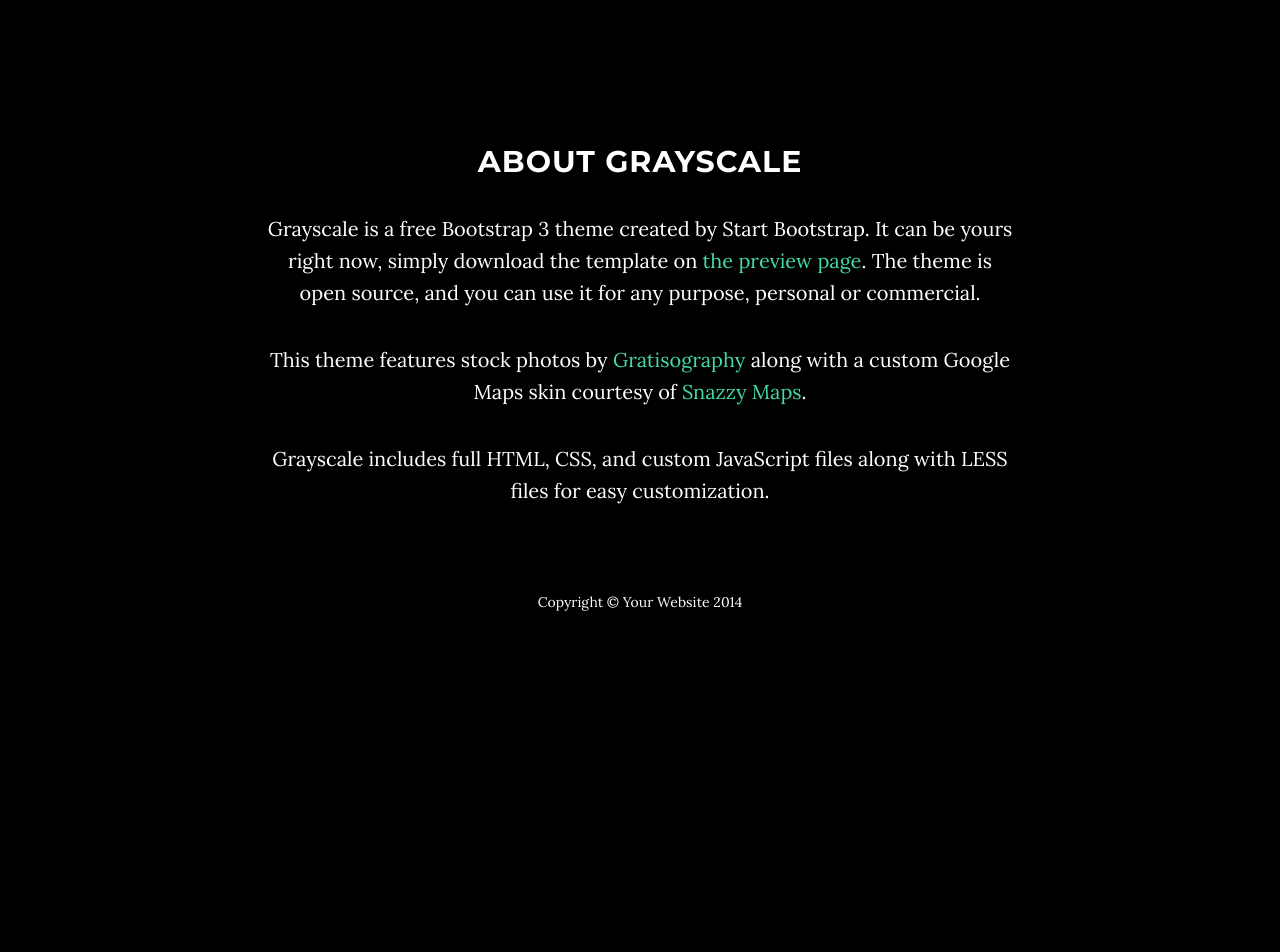
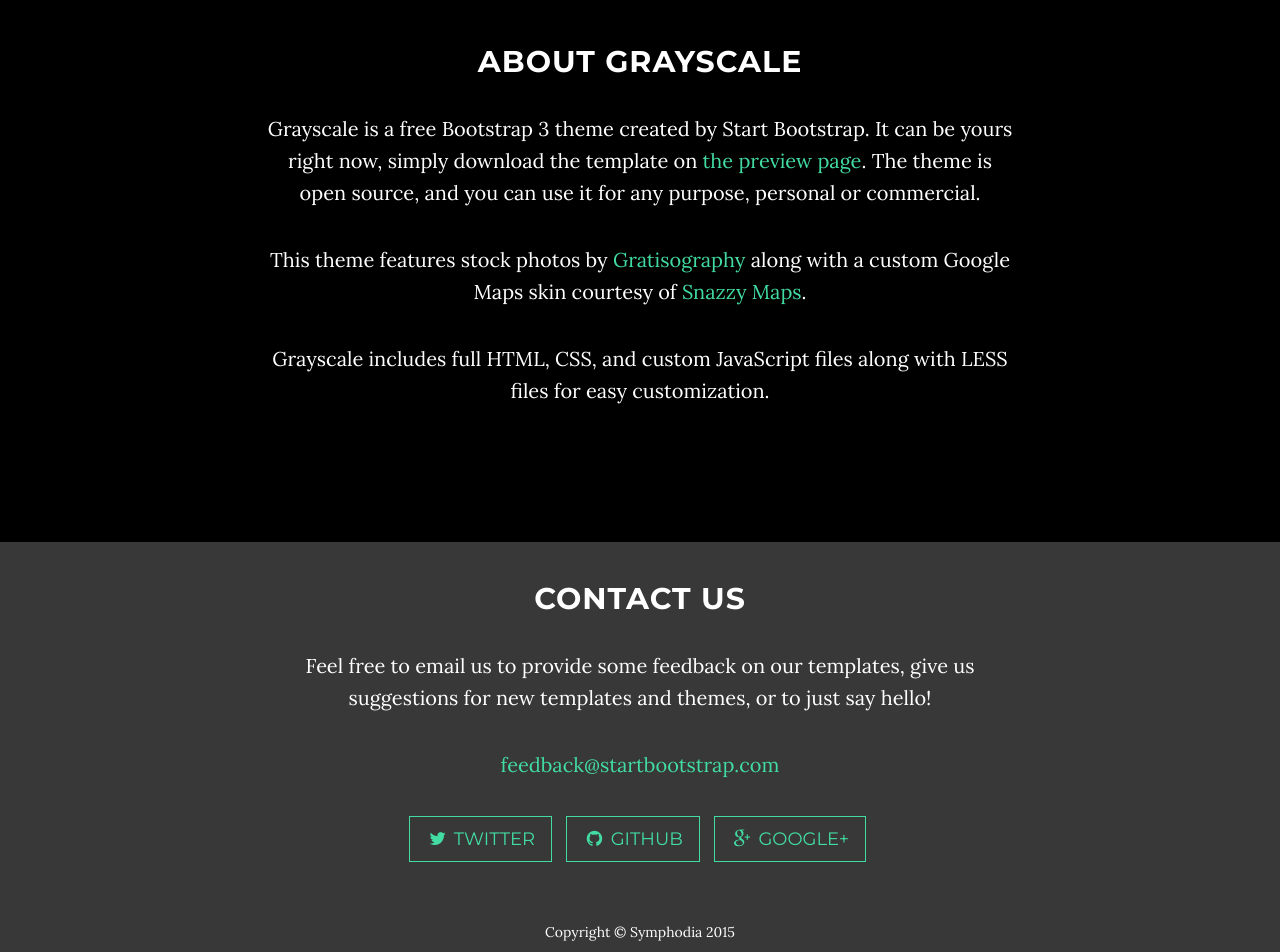
Before and after one commit to TheAvalanche/studiocity, a website: page public/index.html in a window 1280 px wide. Shown: the part 2891-3843 px from the top of the page. Before the commit the page ends 3553 px from the top, so only its background shows below. Drawn offline with Linux system fonts and the light colour scheme; some packages are replaced by stand-ins of ours; no server answers.

Commit message:
View changes

```diff
--- a/public/css/grayscale.css
+++ b/public/css/grayscale.css
@@ -32,6 +32,12 @@
 
 p.section {
     margin: 0 0 25px;
+    font-size: 18px;
+    line-height: 1.5;
+}
+
+p.footer {
+    margin: 25px 0 25px;
     font-size: 18px;
     line-height: 1.5;
 }
@@ -304,11 +310,8 @@
 }
 
 footer {
-    padding: 50px 0;
-}
-
-footer p {
-    margin: 0;
+    background-color: #383838;
+    padding-top: 50px;
 }
 
 ::-moz-selection {
@@ -335,20 +338,15 @@
     webkit-tap-highlight-color: rgba(255,255,255,.2);
 }
 
-.content-section {
-    padding-top: 100px;
+.about-section {
+    padding-top: 50px;
+    padding-bottom: 50px;
 }
 
-@media(min-width:767px) {
-    .content-section {
-        padding-top: 250px;
-    }
+.contact-section {
+    background-color: #383838;
+    padding-top: 10px;
 }
-
-.search-section {
-    padding-top: 50px;
-}
-
 
 .result-section {
     padding-top: 50px;
@@ -357,7 +355,8 @@
 .signin-section {
     width: 100%;
     margin-top: 50px;
-    padding: 50px 0;
+    padding-top: 50px;
+    padding-bottom: 50px;
     color: #fff;
     background: url(../img/banner-bg.jpg) no-repeat center center scroll;
     background-color: #000;
@@ -376,9 +375,19 @@
         padding-top: 100px;
     }
 
+    .about-section {
+        padding-top: 100px;
+        padding-bottom: 100px;
+    }
+
+    .contact-section {
+        padding-top: 20px;
+    }
+
     .signin-section {
         margin-top: 100px;
         padding-top: 100px;
+        padding-bottom: 100px;
     }
 }
 
--- a/public/index.html
+++ b/public/index.html
@@ -4,13 +4,15 @@
     <title>StudioCity</title>
     <link href="static/bower_components/bootstrap/dist/css/bootstrap.min.css" rel="stylesheet">
     <link href="static/bower_components/fontawesome/css/font-awesome.min.css" rel="stylesheet">
-    <link href="http://fonts.googleapis.com/css?family=Lora:400,700,400italic,700italic" rel="stylesheet" type="text/css">
+    <link href="http://fonts.googleapis.com/css?family=Lora:400,700,400italic,700italic" rel="stylesheet"
+          type="text/css">
     <link href="http://fonts.googleapis.com/css?family=Montserrat:400,700" rel="stylesheet" type="text/css">
     <link href="css/grayscale.css" rel="stylesheet">
     <style type="text/css">
         [ng\:cloak], [ng-cloak], .ng-cloak {
             display: none !important;
         }
+
         li.active {
             background: #00AC7F;
             color: #fff;
@@ -18,11 +20,14 @@
     </style>
 </head>
 
-<body ng-controller="frontCtrl" ng-cloak class="ng-cloak" id="page-top" data-spy="scroll" data-target=".navbar-fixed-top">
+<body ng-controller="frontCtrl" ng-cloak class="ng-cloak" id="page-top" data-spy="scroll"
+      data-target=".navbar-fixed-top">
 <nav collapse-on-scroll class="navbar navbar-custom navbar-fixed-top" role="navigation">
     <div class="container">
         <div class="navbar-header">
-            <button type="button" class="navbar-toggle" ng-init="navbarCollapsed=true" ng-click="navbarCollapsed = !navbarCollapsed" data-toggle="collapse" data-target=".navbar-main-collapse">
+            <button type="button" class="navbar-toggle" ng-init="navbarCollapsed=true"
+                    ng-click="navbarCollapsed = !navbarCollapsed" data-toggle="collapse"
+                    data-target=".navbar-main-collapse">
                 <i class="fa fa-bars"></i>
             </button>
             <a du-smooth-scroll duration="2000" class="navbar-brand" href="#page-top">
@@ -41,10 +46,10 @@
                 <li ng-show="!authenticated">
                     <a href="" ng-click="login()">Login</a>
                 </li>
-                <li du-scrollspy="signin" ng-show="!authenticated">
+                <li du-scrollspy="signin" offset="200" ng-show="!authenticated">
                     <a du-smooth-scroll duration="2000" href="#signin" ng-click="navbarCollapsed = true">Sign In</a>
                 </li>
-                <li du-scrollspy="about">
+                <li du-scrollspy="about" offset="200">
                     <a du-smooth-scroll duration="2000" href="#about" ng-click="navbarCollapsed = true">About</a>
                 </li>
             </ul>
@@ -59,7 +64,8 @@
                 <div class="col-md-8 col-md-offset-2">
                     <h1 class="brand-heading">StudioCity</h1>
 
-                    <p class="intro-text">The best way to find the place for your creativity.<br>Created by Symphodia.</p>
+                    <p class="intro-text">The best way to find the place for your creativity.<br>Created by Symphodia.
+                    </p>
                     <a du-smooth-scroll duration="2000" href="#search" class="btn btn-circle page-scroll">
                         <i class="fa fa-angle-double-down animated"></i>
                     </a>
@@ -99,7 +105,9 @@
             </div>
             <div class="col-lg-4 text-left">
                 <p><i class="fa fa-map-marker"></i> {{studio.address}}</p>
+
                 <p><i class="fa fa-phone"></i> {{studio.phone}}</p>
+
                 <p><i class="fa fa-clock-o"></i> {{studio.workingHours}}</p>
                 <ui-gmap-google-map center='studio.map' zoom='15' options="options">
                     <ui-gmap-marker coords="studio.map" idKey="studio.id"/>
@@ -113,21 +121,25 @@
     <div class="row">
         <div class="col-lg-6 col-lg-offset-6">
             <h2 class="col-lg-offset-2">Sign In</h2>
+
             <form class="form-horizontal">
                 <div class="form-group">
                     <label for="inputEmail" class="col-lg-2 control-label">Email</label>
+
                     <div class="col-lg-4">
                         <input type="email" class="form-control" id="inputEmail" placeholder="Email">
                     </div>
                 </div>
                 <div class="form-group">
                     <label for="inputPassword" class="col-lg-2 control-label">Password</label>
+
                     <div class="col-lg-4">
                         <input type="password" class="form-control" id="inputPassword" placeholder="Password">
                     </div>
                 </div>
                 <div class="form-group">
                     <label for="inputPassword2" class="col-lg-2 control-label">Confirm Password</label>
+
                     <div class="col-lg-4">
                         <input type="password" class="form-control" id="inputPassword2" placeholder="Password">
                     </div>
@@ -142,20 +154,58 @@
     </div>
 </section>
 
-<section id="about" class="container content-section text-center">
+<section id="about" class="container about-section text-center">
     <div class="row">
         <div class="col-lg-8 col-lg-offset-2">
             <h2>About Grayscale</h2>
-            <p class="section">Grayscale is a free Bootstrap 3 theme created by Start Bootstrap. It can be yours right now, simply download the template on <a href="http://startbootstrap.com/template-overviews/grayscale/">the preview page</a>. The theme is open source, and you can use it for any purpose, personal or commercial.</p>
-            <p class="section">This theme features stock photos by <a href="http://gratisography.com/">Gratisography</a> along with a custom Google Maps skin courtesy of <a href="http://snazzymaps.com/">Snazzy Maps</a>.</p>
-            <p class="section">Grayscale includes full HTML, CSS, and custom JavaScript files along with LESS files for easy customization.</p>
+
+            <p class="section">Grayscale is a free Bootstrap 3 theme created by Start Bootstrap. It can be yours right
+                now, simply download the template on <a href="http://startbootstrap.com/template-overviews/grayscale/">the
+                    preview page</a>. The theme is open source, and you can use it for any purpose, personal or
+                commercial.</p>
+
+            <p class="section">This theme features stock photos by <a href="http://gratisography.com/">Gratisography</a>
+                along with a custom Google Maps skin courtesy of <a href="http://snazzymaps.com/">Snazzy Maps</a>.</p>
+
+            <p class="section">Grayscale includes full HTML, CSS, and custom JavaScript files along with LESS files for
+                easy customization.</p>
         </div>
     </div>
 </section>
 
+
+<section id="contact" class="contact-section">
+    <div class="container contact-section text-center">
+        <div class="row">
+            <div class="col-lg-8 col-lg-offset-2">
+                <h2>Contact Us</h2>
+
+                <p class="section">Feel free to email us to provide some feedback on our templates, give us suggestions
+                    for new templates and themes, or to just say hello!</p>
+
+                <p class="section"><a href="mailto:feedback@startbootstrap.com">feedback@startbootstrap.com</a>
+                </p>
+                <ul class="list-inline banner-social-buttons">
+                    <li>
+                        <a href="https://twitter.com/SBootstrap" class="btn btn-default btn-lg"><i
+                                class="fa fa-twitter fa-fw"></i> <span class="network-name">Twitter</span></a>
+                    </li>
+                    <li>
+                        <a href="https://github.com/IronSummitMedia/startbootstrap" class="btn btn-default btn-lg"><i
+                                class="fa fa-github fa-fw"></i> <span class="network-name">Github</span></a>
+                    </li>
+                    <li>
+                        <a href="https://plus.google.com/+Startbootstrap/posts" class="btn btn-default btn-lg"><i
+                                class="fa fa-google-plus fa-fw"></i> <span class="network-name">Google+</span></a>
+                    </li>
+                </ul>
+            </div>
+        </div>
+    </div>
+</section>
 <footer>
     <div class="container text-center">
-        <p>Copyright &copy; Your Website 2014</p>
+        <p>Copyright &copy; Symphodia 2015</p>
     </div>
 </footer>
 
@@ -164,7 +214,8 @@
 <script src="static/bower_components/angular-scroll/angular-scroll.min.js" type="text/javascript"></script>
 <script src="static/bower_components/angular-bootstrap/ui-bootstrap.min.js" type="text/javascript"></script>
 <script src="static/bower_components/lodash/lodash.min.js" type="text/javascript"></script>
-<script src="static/bower_components/angular-google-maps/dist/angular-google-maps.min.js" type="text/javascript"></script>
+<script src="static/bower_components/angular-google-maps/dist/angular-google-maps.min.js"
+        type="text/javascript"></script>
 <script src="js/app.js" type="text/javascript"></script>
 <script src="js/controllers.js" type="text/javascript"></script>
 <script src="js/services.js" type="text/javascript"></script>
```
